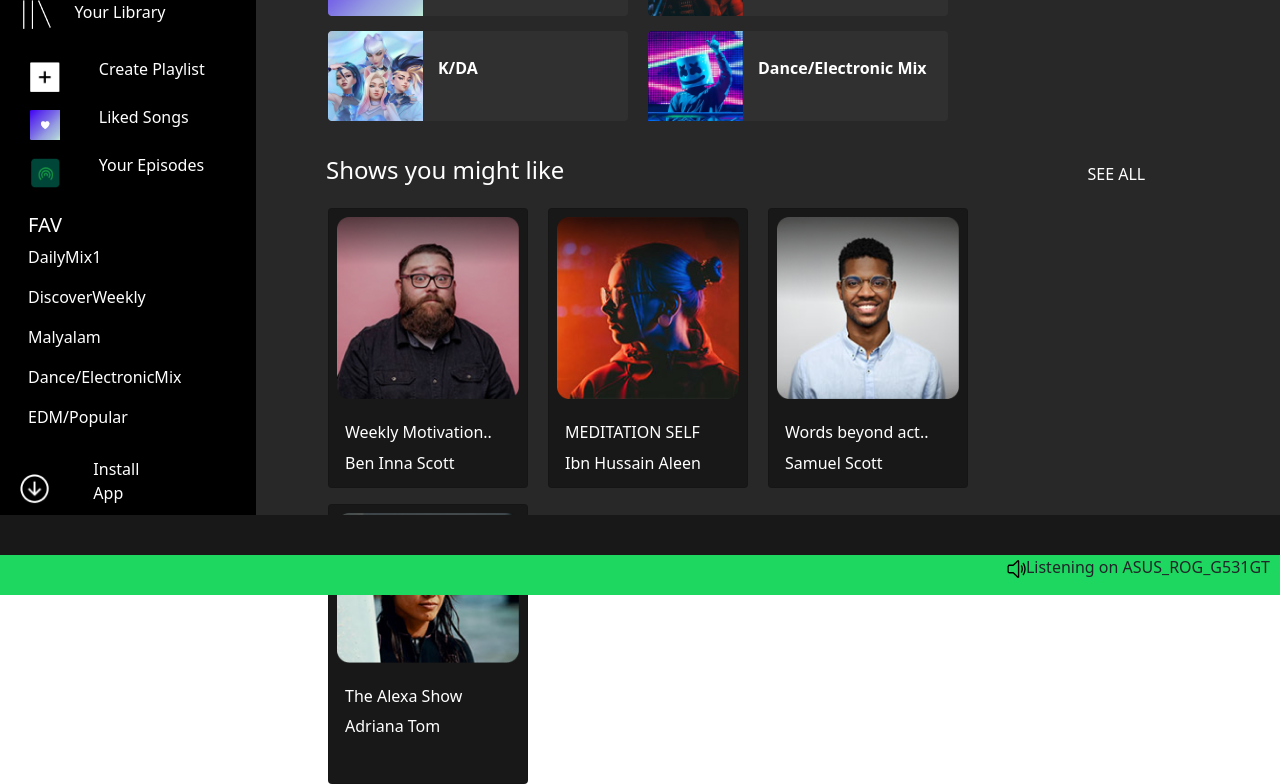
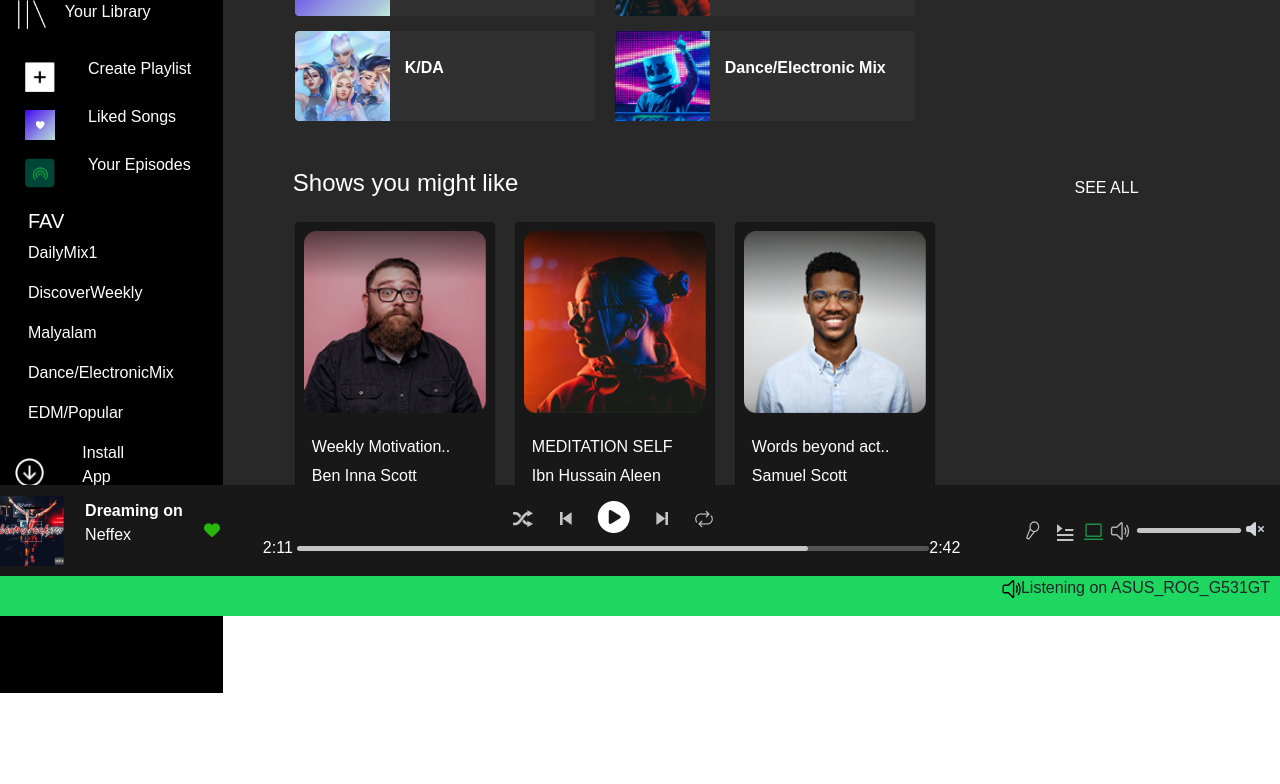
Before and after one commit to purnima11apr/spotify-clone, a plain HTML site: page index.html in a window 1280 px wide. Shown: the part 205-989 px from the top of the page. After the commit the page ends 898 px from the top, so only its background shows below. Drawn offline with nearby package versions, Linux system fonts and the light colour scheme.

Commit message:
library page half done

```diff
--- a/index.html
+++ b/index.html
@@ -5,17 +5,18 @@
     <meta name="viewport" content="width=device-width, initial-scale=1.0" />
     <title>Spotify - Web Player: Music for everyone</title>
     <link rel="stylesheet" href="style.css" />
-    <link rel="icon" type="image/x-icon" href="./assets/logo.png" />
+    <link rel="icon" type="image/x-icon" href="https://img.icons8.com/?size=512&id=G9XXzb9XaEKX&format=png" />
     <link
       href="https://cdn.jsdelivr.net/npm/bootstrap@5.0.2/dist/css/bootstrap.min.css"
       rel="stylesheet"
       integrity="sha384-EVSTQN3/azprG1Anm3QDgpJLIm9Nao0Yz1ztcQTwFspd3yD65VohhpuuCOmLASjC"
       crossorigin="anonymous"
     />
+    <link rel="stylesheet" href="https://cdnjs.cloudflare.com/ajax/libs/font-awesome/6.4.2/css/all.min.css" integrity="sha512-z3gLpd7yknf1YoNbCzqRKc4qyor8gaKU1qmn+CShxbuBusANI9QpRohGBreCFkKxLhei6S9CQXFEbbKuqLg0DA==" crossorigin="anonymous" referrerpolicy="no-referrer" />
   </head>
   <body>
-    <div class="container" style="display: contents;">
 
+    <div class="d-flex my-container">
     <div class="sidebar">
       <header>
         <!-- Header content -->
@@ -32,7 +33,7 @@
           </div>
           <div class="nav my-2 py-1">
             <div class="icon"><img src="assets/Icons/Your library.png" /></div>
-            <a href="">Your Library</a>
+            <a href="library.html">Your Library</a>
           </div>
         </div>
 
@@ -59,7 +60,7 @@
         </div>
 
         <!--playlist-->
-        <div class="mt-3 justify-content-left w-80 px-4 my-2 mx-1 py-1">
+        <div class="mt-3 justify-content-left px-4 my-2 mx-1 ">
           <h5>FAV</h5>
           <p class="my-row">DailyMix1</p>
           <p class="my-row">DiscoverWeekly</p>
@@ -80,7 +81,7 @@
 
 
     </div>
-    </div>
+
     <div class="main-content">
        <!--top navigation and profile-->
       <div class="profile">
@@ -137,7 +138,7 @@
 
      <!--shows-->
      <div class="playlist-2">
-      <div class="d-flex justify-content-between align-items-center w-100"><h4>Shows you might like</h4>
+      <div class="d-flex justify-content-between align-items-center pt-5 w-100"><h4>Shows you might like</h4>
       <a href="#" style="color: white; text-decoration: none;">SEE ALL</a>
     </div>
       <div class="card-content">
@@ -166,7 +167,39 @@
       </div>
 
       <div class="card  mt-3" style="width:200px;height: 280px;">
-        <img src="assets\imgs\Rectangle 16.png" class="card-img-top p-2" >
+        <img src="assets\imgs\Rectangle 16.png" class="card-img-top p-2" style="height:400px ;" >
+        <div class="card-body">
+          <h6 class="card-title">The Alexa Show</h6>
+          <p class="card-text">Adriana Tom</p>
+        </div>
+      </div>
+
+      <div class="card  mt-3" style="width:200px;height: 280px;">
+        <img src="assets\imgs\Rectangle 16.png" class="card-img-top p-2" style="height:400px ;" >
+        <div class="card-body">
+          <h6 class="card-title">The Alexa Show</h6>
+          <p class="card-text">Adriana Tom</p>
+        </div>
+      </div>
+
+      <div class="card  mt-3" style="width:200px;height: 280px;">
+        <img src="assets\imgs\Rectangle 16.png" class="card-img-top p-2" style="height:400px ;" >
+        <div class="card-body">
+          <h6 class="card-title">The Alexa Show</h6>
+          <p class="card-text">Adriana Tom</p>
+        </div>
+      </div>
+
+      <div class="card  mt-3" style="width:200px;height: 280px;">
+        <img src="assets\imgs\Rectangle 16.png" class="card-img-top p-2" style="height:400px ;" >
+        <div class="card-body">
+          <h6 class="card-title">The Alexa Show</h6>
+          <p class="card-text">Adriana Tom</p>
+        </div>
+      </div>
+
+      <div class="card  mt-3" style="width:200px;height: 280px;">
+        <img src="assets\imgs\Rectangle 16.png" class="card-img-top p-2" style="height:400px ;" >
         <div class="card-body">
           <h6 class="card-title">The Alexa Show</h6>
           <p class="card-text">Adriana Tom</p>
@@ -178,15 +211,48 @@
     </div>
 
     <div class="bottom">
-      <div class="music-player"></div>
+      <div class="music-player d-flex justify-content-between  align-items-center">
+        <div class="playing d-flex justify-content-between align-items-center">
+        <div class="playing-song d-flex">
+         <img src="assets\imgs\playing-img.png"/></div>
+         <div>
+         <p><b>Dreaming on</b>
+        <br> Neffex </p></div>
+         <div><i class="fa-solid fa-heart" style="color: #28b60c;"></i></div>
+        </div>
+
+
+      <div class="player">
+        <div class="upper  d-flex justify-content-center align-items-center pt-3">
+         <div class="mx-2"> <img src="assets\Icons\shuffle.png"></div>
+         <div class="mx-2"> <img src="assets\Icons\previous.png"></div>
+          <div class="mx-2"> <img src=""><i class="fa-solid fa-circle-play" style="color: white; font-size: xx-large;"></i></div>
+            <div class="mx-2"> <img src="assets\Icons\next.png"></div>
+              <div class="mx-2"> <img src="assets\Icons\loop.png"></div>
+        </div>
+        <div class="lower">
+          <p>2:11 <img src="assets\Icons\musicbar.png"/>2:42</p>
+        </div>
+      </div>
+
+      <div class="volume  px-3">
+        <img src="assets\Icons\microphone.png"/>
+        <img src="assets\Icons\query-queue.png"/>
+        <img src="assets\Icons\carbon_laptop.png"/>
+        <img src="assets\Icons\speaker-white.png"/>
+        <img src="assets\Icons\volume-bar.png"/>
+        <i class="fa-solid fa-volume-xmark" style="color: #cfd4dd;"></i>
+    </div>
+     </div>
 
 
 
       <div class="laptop">
        <p><img src="assets\Icons\speaker-black.png">Listening on ASUS_ROG_G531GT</p>
+       </div>
+    </div>
+  </div>
 
-      </div>
-    </div>
 
     <script
       src="https://cdn.jsdelivr.net/npm/@popperjs/core@2.9.2/dist/umd/popper.min.js"
--- a/style.css
+++ b/style.css
@@ -1,13 +1,27 @@
-body {
 
-  display: flex;
+*{
+  margin: 0;
+  padding: 0;
+  font-family: 'DM Sans', sans-serif;
 
  }
+
+
+ ::-webkit-scrollbar{
+  display: none;
+
+ }
+ .my-container{
+  height: 85vh;
+  width: 100vw;
+ }
+
 .sidebar {
-  width: 20%;
+  width: 30%;
+  height: 132%;
   background-color: rgba(0, 0, 0, 1);
   color: white;
-  position: sticky;
+  overflow-y: scroll;
 
 }
 .logo {
@@ -30,8 +44,11 @@ body {
 }
 .nav:hover,
 .my-row:hover,
-.installBtn:hover {
+.installBtn:hover,.card:hover,.my-card:hover {
   background-color: rgb(60, 64, 67);
+  cursor: pointer;
+  opacity:0.5;
+
 }
 .nav > a:hover {
   color: white;
@@ -50,9 +67,10 @@ body {
 }
 
 .main-content {
-  flex: 1;
   background-color: rgba(40, 40, 40, 1);
   color: white;
+  overflow-y: scroll;
+  height:fit-content
 }
 .profile {
   width: 100%;
@@ -141,7 +159,7 @@ body {
 .bottom{
 
 
-    height: 80px;
+    height: 110px;
     width: 100%;
     position: fixed;
     bottom:0;
@@ -152,6 +170,8 @@ body {
 .music-player{
     flex:1;
     background: rgba(24, 24, 24, 1);
+    color: white;
+    width: 100%;
 }
 .laptop{
     flex:0;
@@ -160,3 +180,36 @@ body {
     padding-right: 10px;
 
 }
+.playing{
+  width: 220px;
+}
+
+.playing2{
+  width:300px;
+}
+
+.player{
+  width:700px;
+}
+
+
+.sidebar2{
+  width: 18%;
+  height: 120%;
+  background-color: rgba(0, 0, 0, 1);
+  color: white;
+  overflow-y: scroll;
+}
+
+.side-playlist{
+  border-bottom: 1px solid rgba(40, 40, 40, 1);
+}
+
+.bottom2{
+  height: 60px;
+  width: 100%;
+  position: fixed;
+  bottom:0;
+  display: flex;
+  flex-direction:column;
+}
```
Also changed, not shown: library.html (added, +101 -0 lines).
